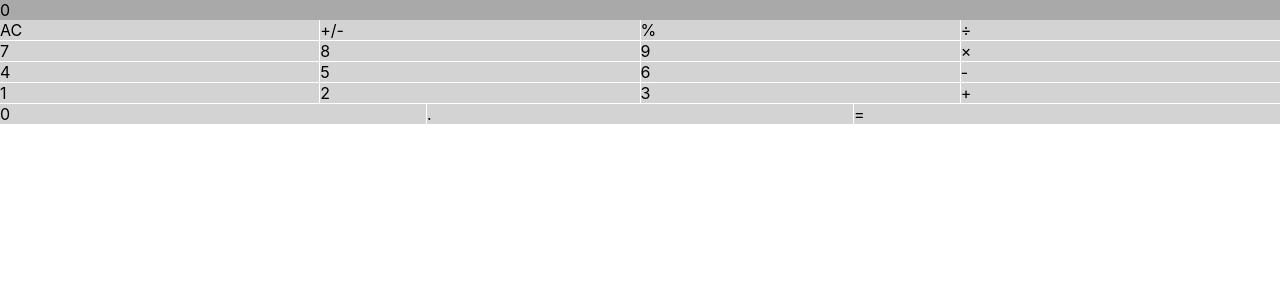
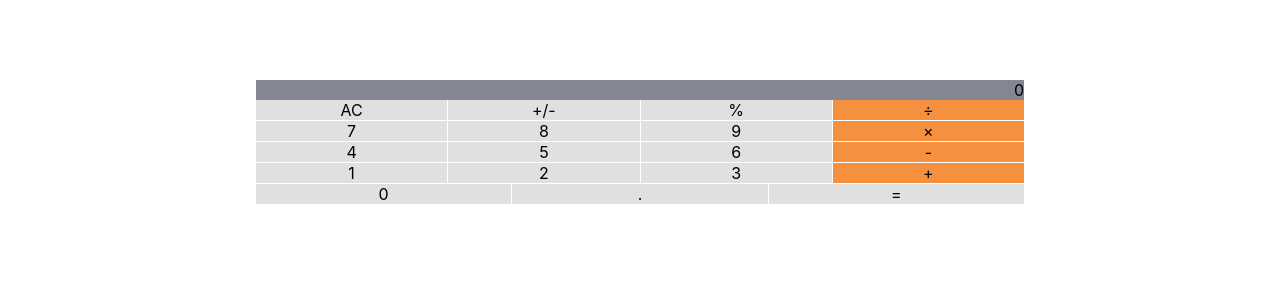
Before and after one commit to sajibarafatsiddiqui/Math-Magicians, a React (Create React App) app: page / in a window 1280 px wide. Shown: the top 300 px of the page. Built offline with nearby package versions, Linux system fonts and the light colour scheme.

Commit message:
Applied necessary styling to make it looks real calculator

```diff
--- a/src/App.css
+++ b/src/App.css
@@ -1,3 +1,9 @@
+.container{
+  width:60%;
+  padding-top:5rem;
+  margin:auto
+}
+
 .keyContainer {
   display:grid;
   grid-template-columns: repeat(12,1fr);
@@ -8,14 +14,20 @@
 }
 
 .darkgray {
-  background:darkgray
+  background:#858694;
+  text-align:right
 }
 
 .lightgray {
-  background:lightgray;
+  background:#E0E0E0;
   grid-column: auto / span 3;
+  text-align: center;
 }
 
 .lightgray:nth-child(n+17){
   grid-column: auto / span 4;
 }
+
+.lightgray:nth-child(4n){
+  background:#F5913E
+}
--- a/src/components/Calculator.jsx
+++ b/src/components/Calculator.jsx
@@ -2,7 +2,7 @@ import Key from './Key';
 
 const buttons = ['AC', '+/-', '%', '÷', '7', '8', '9', '×', '4', '5', '6', '-', '1', '2', '3', '+', '0', '.', '='];
 const Calculator = () => (
-  <section>
+  <section className="container">
     <Key clname="key darkgray" char="0" />
     <div className="keyContainer">{buttons.map((val) => (<Key key={val} clname="key lightgray" char={val} />))}</div>
   </section>
```
